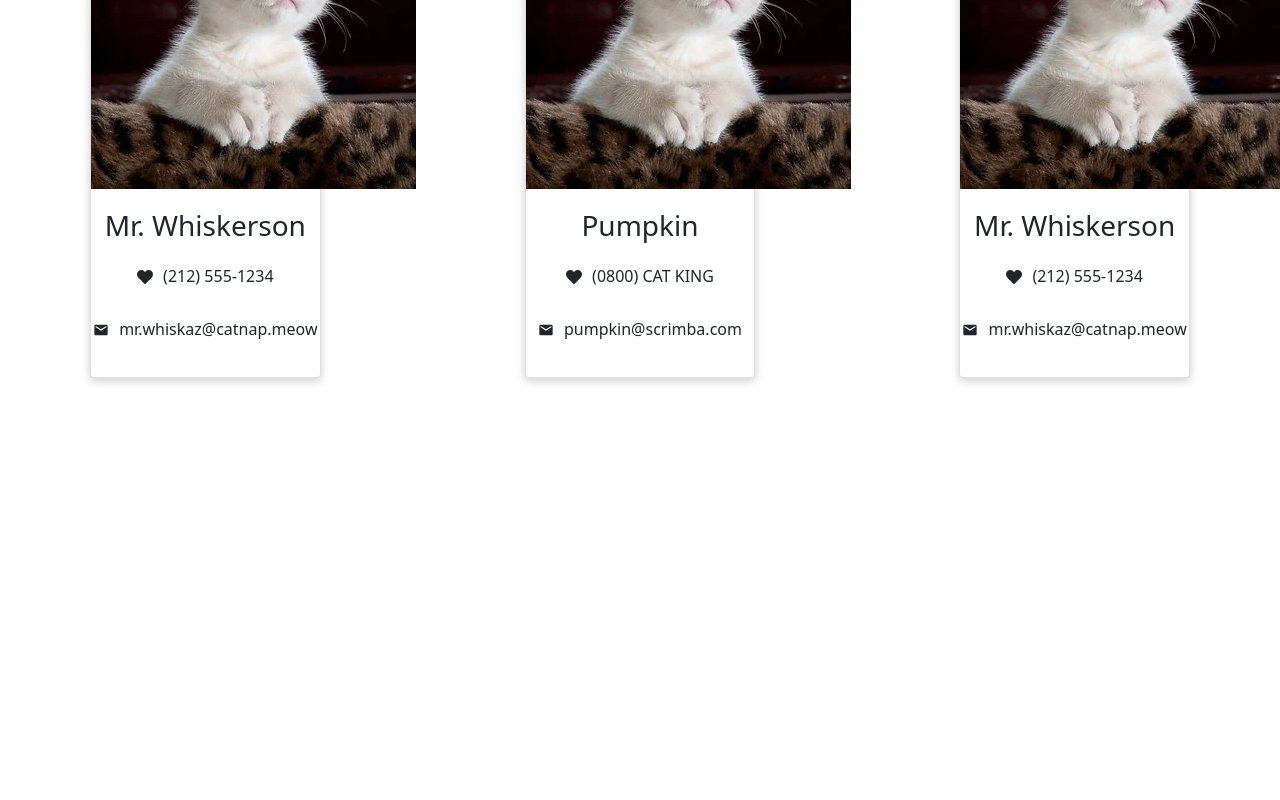
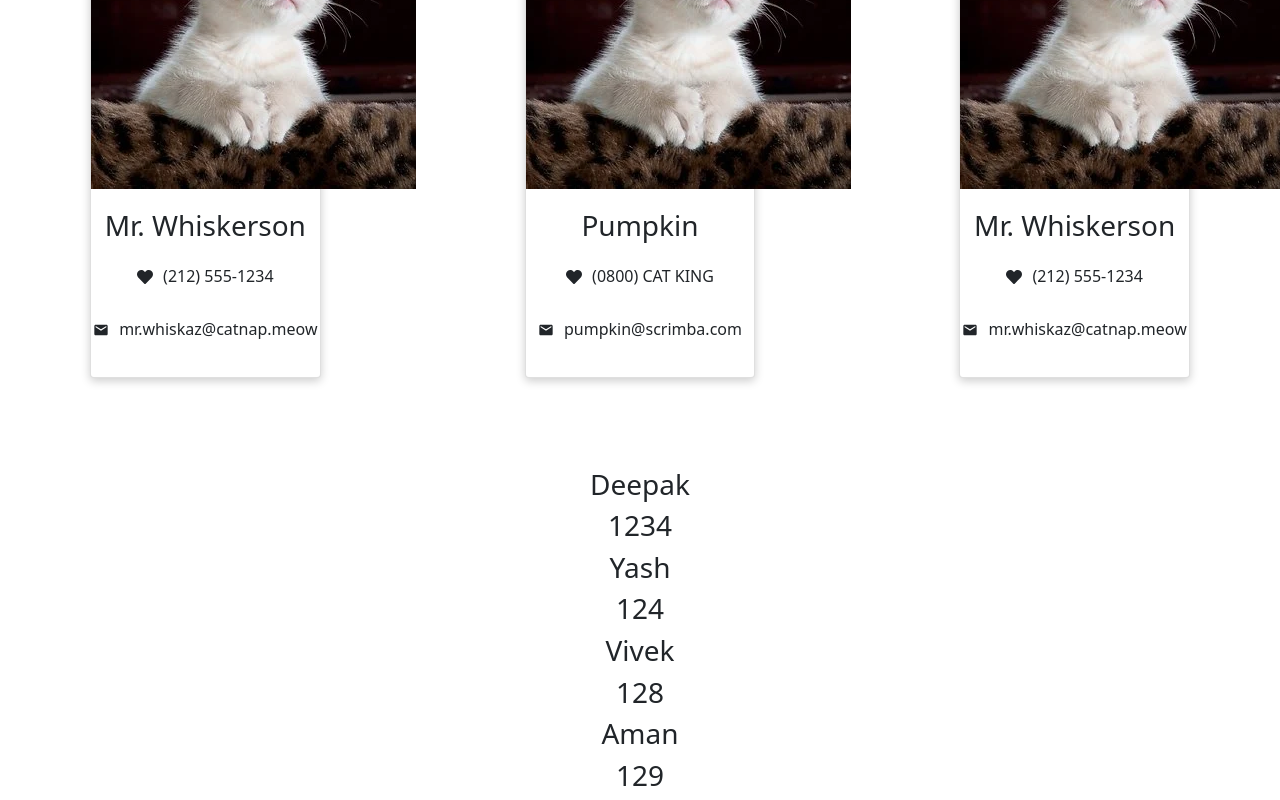
Before and after one commit to mrsamia/scrimba_tutorial, a React (Create React App) app in the folder my-app/: page / in a window 1280 px wide. Shown: the part 310-1110 px from the top of the page. Before the commit the page ends 800 px from the top, so only its background shows below. Built offline with nearby package versions, Linux system fonts and the light colour scheme.

Commit message:
SRM | Map

```diff
--- a/my-app/src/App.js
+++ b/my-app/src/App.js
@@ -1,12 +1,13 @@
 import './App.css';
 import Card from './Components/Card';
+import Map from './Components/Map';
 
 function App() {
   return (
     <div className="App">
       <h1>React</h1>
       <Card />
-
+      <Map/>
     </div>
   );
 }
--- /dev/null
+++ b/my-app/src/Components/Map.js
@@ -0,0 +1,16 @@
+import React from 'react';
+import DataItems from './MapData';
+import MapInfo from './MapInfo';
+
+function Map(props) {
+
+    {
+        return DataItems.map((e) => {
+            return (
+                <MapInfo name={e.name} roll={e.rollNo} />
+            );
+        })
+    }
+}
+
+export default Map;
--- /dev/null
+++ b/my-app/src/Components/MapData.js
@@ -0,0 +1,19 @@
+const DataItems = [
+    {
+        name: "Deepak",
+        rollNo: "1234"
+    },
+    {
+        name: "Yash",
+        rollNo: "124"
+    },
+    {
+        name: "Vivek",
+        rollNo: "128"
+    },
+    {
+        name: "Aman",
+        rollNo: "129"
+    }
+]
+export default DataItems;
--- /dev/null
+++ b/my-app/src/Components/MapInfo.js
@@ -0,0 +1,12 @@
+import React from 'react';
+
+function MapInfo(props) {
+    return (
+        <div>
+            <h3>{props.name}</h3>
+            <h3>{props.roll}</h3>
+        </div>
+    );
+}
+
+export default MapInfo;
```
